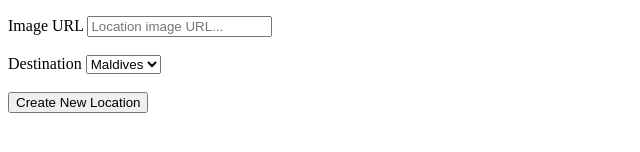
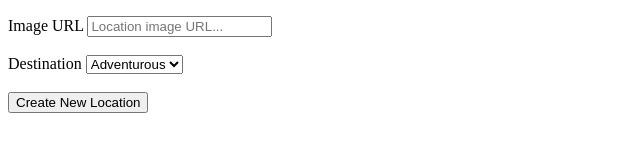
Before and after one commit to VesnaVucinic/travler_frontend, a plain HTML site: page index.html in a window 1280 px wide. Shown: the part 200-352 px from the top of the page, 0-640 px from the left. Drawn offline with Linux system fonts and the light colour scheme; no server answers.

Commit message:
updated destinations dropdown selection

```diff
--- a/index.html
+++ b/index.html
@@ -46,9 +46,12 @@
 
         Destination
         <select id="destinations" name="destinations">
-          <option value="1">Maldives</option>
-          <option value="2">Tahiti</option>
-          <option value="3">Fiji</option>
+          <option value="1">Adventurous</option>
+          <option value="2">City</option>
+          <option value="3">Nature</option>
+          <option value="4">Random</option>
+          <option value="5">Tropical</option>
+          <option value="6">Urban</option>
         </select>
         <br /><br />
 
```
